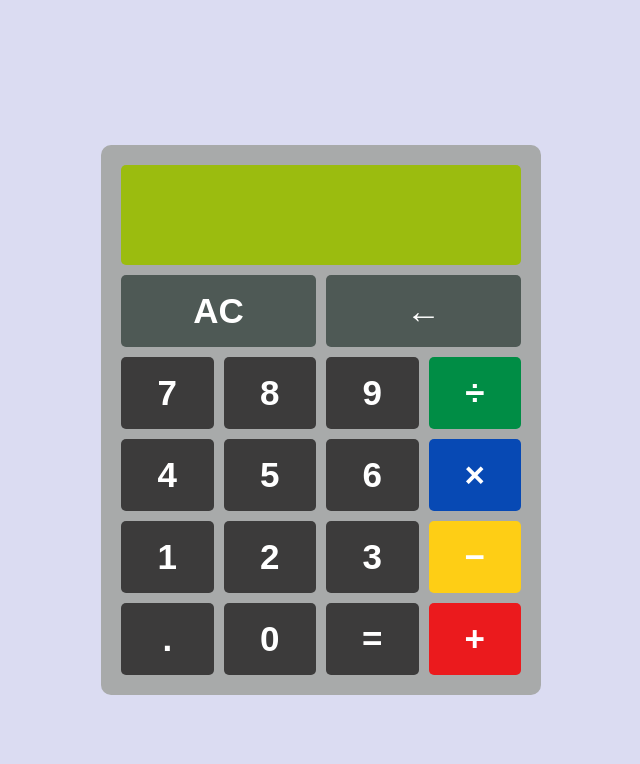
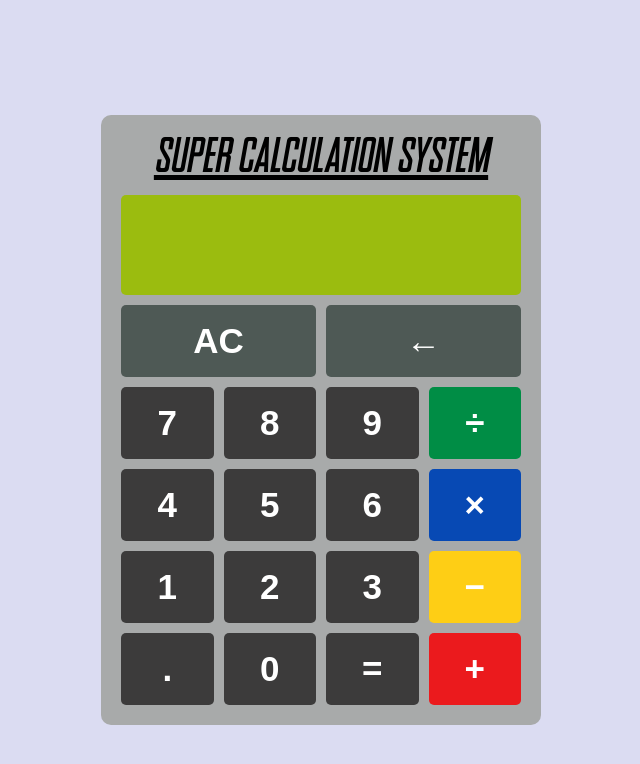
Before and after one commit to drossano/calculator, a plain HTML site: page index.html in a window 1280 px wide. Shown: the whole page, without its empty margins (339-979 px from the left). Drawn offline with Linux system fonts and the light colour scheme.

Commit message:
Add logo

```diff
--- a/index.html
+++ b/index.html
@@ -10,6 +10,7 @@
 </head>
 <body>
     <div id="calculator">
+        <p>Super Calculation System</p>
         <div id="display"></div>
         <div id="buttons">
             <button class="number" id="7">7</button>
--- a/styles.css
+++ b/styles.css
@@ -1,6 +1,11 @@
 @font-face {
     font-family: cursedTimer;
     src: url(fonts/CursedTimerUlil-Aznm.ttf);
+}
+
+@font-face {
+    font-family: superNintendo;
+    src: url(/fonts/SnesItalic-1G9Be.ttf);
 }
 
 body {
@@ -8,18 +13,26 @@ body {
     background: #b5b6e479;
 }
 
+p{
+    font-family: superNintendo;
+    text-decoration: underline;
+    text-align: center;
+    font-size: 50px;
+    margin: 0 0 10px 0;
+}
+
 #calculator {
     display: flex;
     flex-direction: column;
     width: 400px;
-    height: 510px;
+    height: 570px;
     padding: 20px;
     background: #a8aaaa;
     border-radius: 10px;
     position: absolute;
     top: 50%;
     left: 50%;
-    margin: -255px 0 0 -200px;
+    margin: -285px 0 0 -200px;
 }
 #display {
     font-family: cursedTimer;
```
Also changed, not shown: fonts/SnesItalic-1G9Be.ttf (added), fonts/SuperFamifont-Bgmw.ttf (added).
